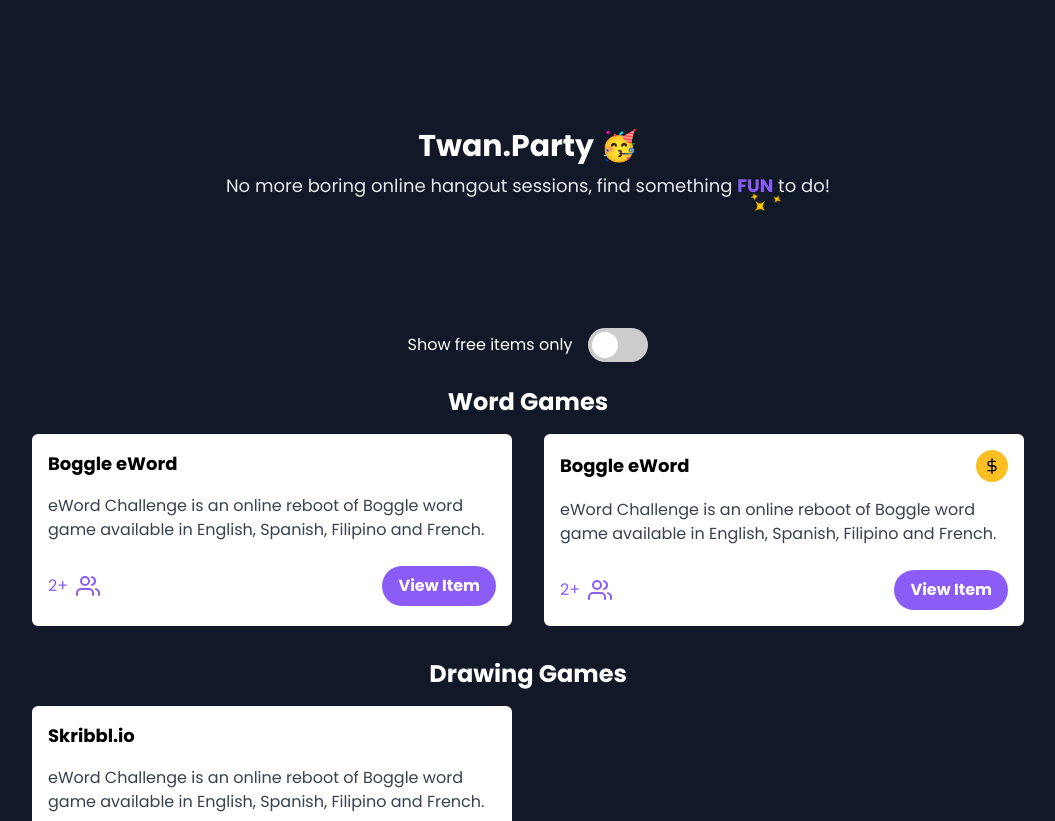
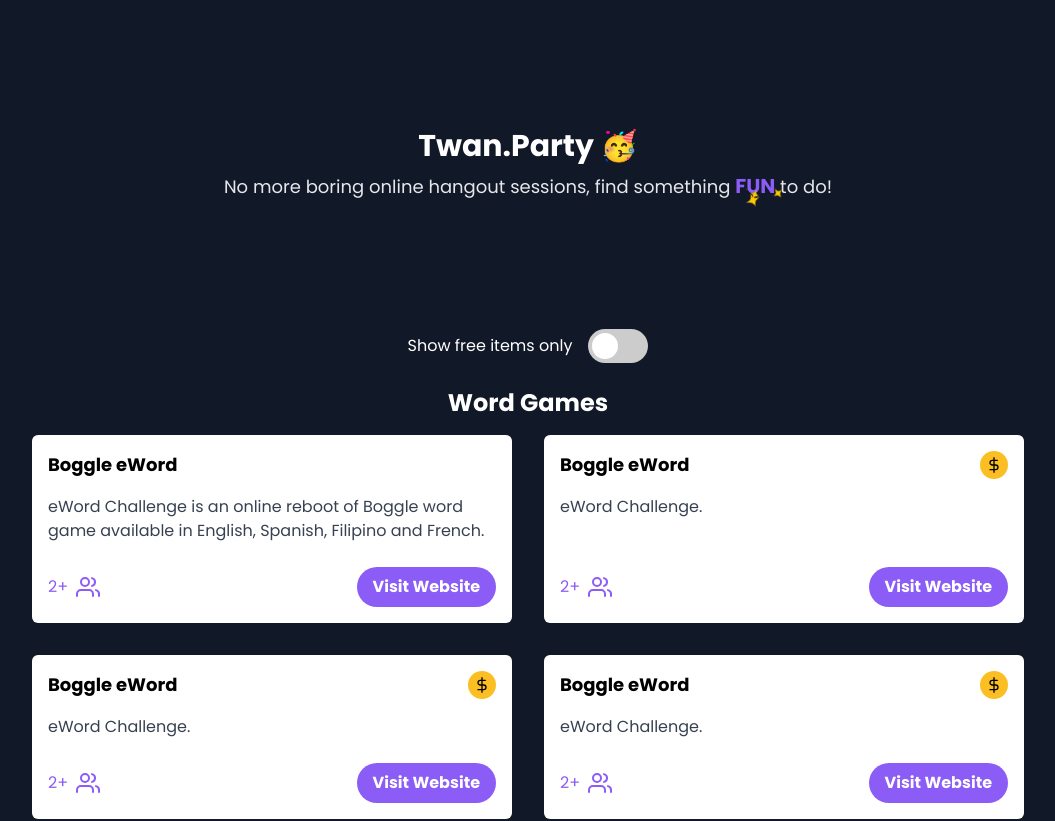
Before and after one commit to fu4303/twan-party, a React (Create React App) app: page / in a window 1280 px wide. Shown: the top 821 px of the page, without its empty margins (112-1167 px from the left). Built offline with nearby package versions, Linux system fonts and the light colour scheme.

Commit message:
update some styling

```diff
--- a/src/App.js
+++ b/src/App.js
@@ -11,17 +11,17 @@
   const { item } = props;
 
   return (
-    <article className="bg-white rounded-md p-4">
+    <article className="bg-white rounded-md p-4 flex flex-col">
       <h3 className="font-bold mb-4 text-lg flex items-center justify-between">
-        {item.title} {item.paid && <DollarSign className="bg-yellow-400 rounded-full p-2 box-content flex-none" size={16} />}
+        {item.title} {item.paid && <DollarSign className="bg-yellow-400 rounded-full p-1.5 box-content flex-none" size={16} />}
       </h3>
-      <p className="text-gray-700">{item.description}</p>
+      <p className="text-gray-700 flex-grow">{item.description}</p>
       <div className="mt-6 flex items-center justify-between">
         <p className="flex items-center text-purple-500">
           {item.players} <Users className="ml-2" size={24} />
         </p>
-        <a className="flex-none px-4 py-2 rounded-full text-white bg-purple-500 font-bold" href={item.link} target="_blank" rel="noreferrer noopener">
-          View Item
+        <a className="flex-none px-4 py-2 rounded-full text-white bg-purple-500 hover:bg-purple-600 font-bold" href={item.link} target="_blank" rel="noreferrer noopener">
+          Visit Website
         </a>
       </div>
     </article>
@@ -61,7 +61,7 @@
         <h2 className="text-center text-gray-200 text-lg">
           No more boring online hangout sessions, find something&nbsp;
           <Sparkles>
-            <span className="text-purple-500 uppercase">fun</span>
+            <span className="text-purple-500 uppercase text-xl">fun</span>
           </Sparkles>
           &nbsp;to do!
         </h2>
--- a/src/links.js
+++ b/src/links.js
@@ -11,7 +11,21 @@
       },
       {
         title: "Boggle eWord",
-        description: "eWord Challenge is an online reboot of Boggle word game available in English, Spanish, Filipino and French.",
+        description: "eWord Challenge.",
+        link: "https://www.ewordchallenge.net/",
+        players: "2+",
+        paid: true,
+      },
+      {
+        title: "Boggle eWord",
+        description: "eWord Challenge.",
+        link: "https://www.ewordchallenge.net/",
+        players: "2+",
+        paid: true,
+      },
+      {
+        title: "Boggle eWord",
+        description: "eWord Challenge.",
         link: "https://www.ewordchallenge.net/",
         players: "2+",
         paid: true,
--- a/src/sparkles.js
+++ b/src/sparkles.js
@@ -12,8 +12,8 @@
     color,
     size: random(10, 20),
     style: {
-      top: random(0, 100) + "%",
-      left: random(0, 100) + "%",
+      top: random(-25, 75) + "%",
+      left: random(-25, 100) + "%",
       zIndex: 2,
     },
   };
```
Also changed, not shown: 2 other files (tests, documents, lock files or other folders).
